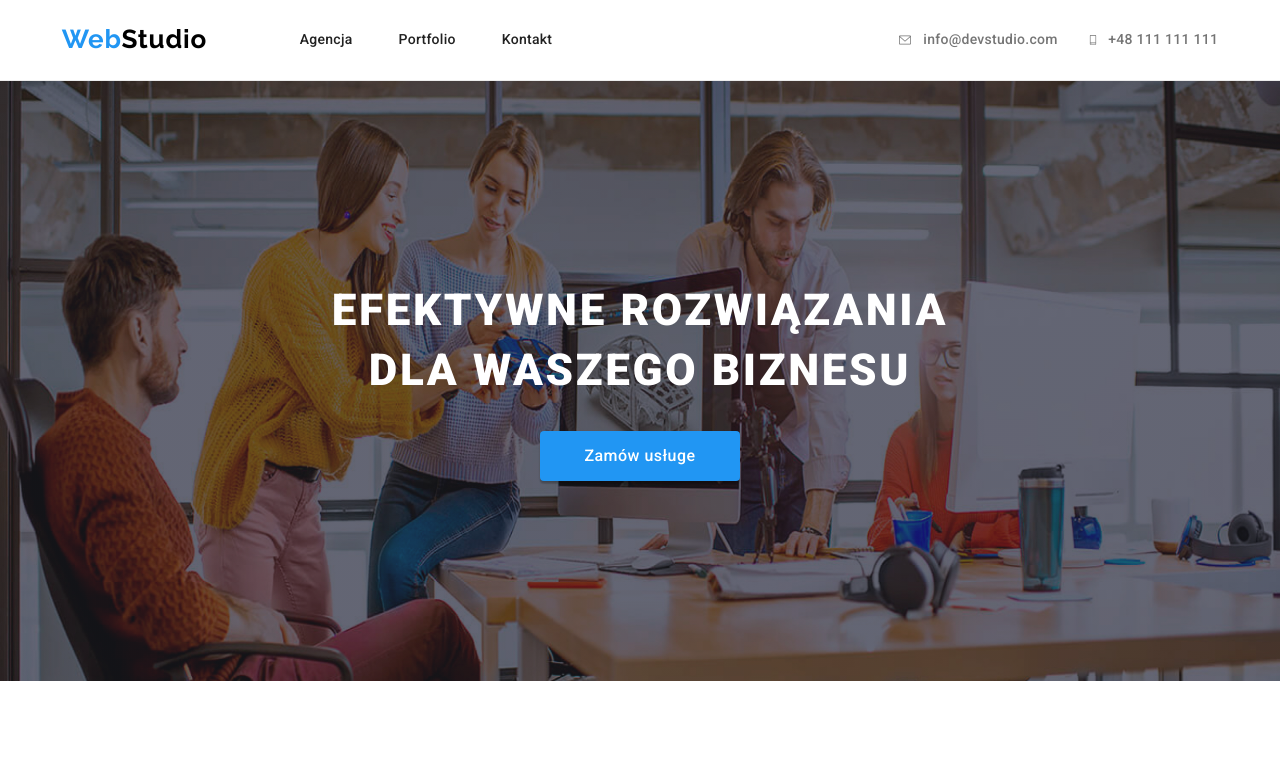
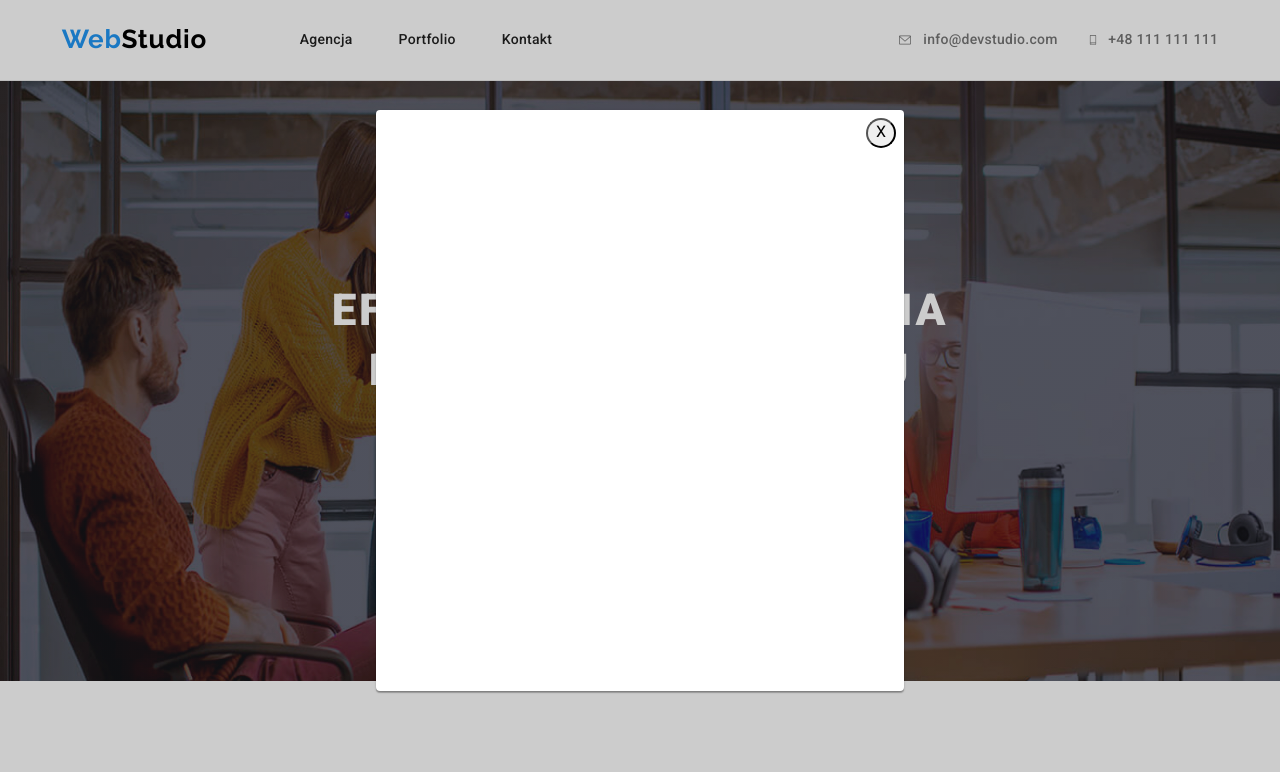
Before and after one commit to HubHubert/goit-markup-hw-05, a plain HTML site: page index.html in a window 1280 px wide. Both pictures are taken after a click on the button "Zamów usługe". Shown: the top 772 px of the page. Drawn offline with nearby package versions, Linux system fonts and the light colour scheme.

Commit message:
hw05 in progress, modal

```diff
--- a/css/styles.css
+++ b/css/styles.css
@@ -196,6 +196,37 @@ body {
   color: var(--acent-color-text);
   margin-top: 0px;
   margin-bottom: 0px;
+}
+.backdrop {
+  position: absolute;
+  left: 0;
+  top: 0;
+  width: 100%;
+  height: 100%;
+  background: rgba(0, 0, 0, 0.2);
+  display: flex;
+}
+.modal {
+  width: 528px;
+  height: 581px;
+  background-color: var(--acent-color-for-containers);
+  margin: auto;
+  box-shadow: 0px 1px 3px rgba(0, 0, 0, 0.12), 0px 1px 1px rgba(0, 0, 0, 0.14),
+    0px 2px 1px rgba(0, 0, 0, 0.2);
+  border-radius: 4px;
+}
+.is-hidden {
+  opacity: 0;
+  visibility: hidden;
+  pointer-events: none;
+}
+.close-btn {
+  position: absolute;
+  width: 30px;
+  height: 30px;
+  cursor: pointer;
+  border-radius: 50%;
+  margin: 8px 8px 543px 490px;
 }
 .buttons-index {
   text-align: center;
--- a/index.html
+++ b/index.html
@@ -59,10 +59,16 @@
       </div>
     </header>
     <main>
+      <div class="backdrop is-hidden" data-modal>
+        <div class="modal">
+          <button type="button" class="close-btn" data-modal-close>X</button>
+        </div>
+      </div>
+
       <div class="first-container">
         <div class="container">
           <h1 class="primary-h">EFEKTYWNE ROZWIĄZANIA DLA WASZEGO BIZNESU</h1>
-          <button class="buttons-index" type="button">
+          <button class="buttons-index" type="button" data-modal-open>
             <span class="buttons-index-item">Zamów usługe</span>
           </button>
         </div>
@@ -412,5 +418,6 @@
         </div>
       </section>
     </footer>
+    <script src="./js/modal.js"></script>
   </body>
 </html>
```
